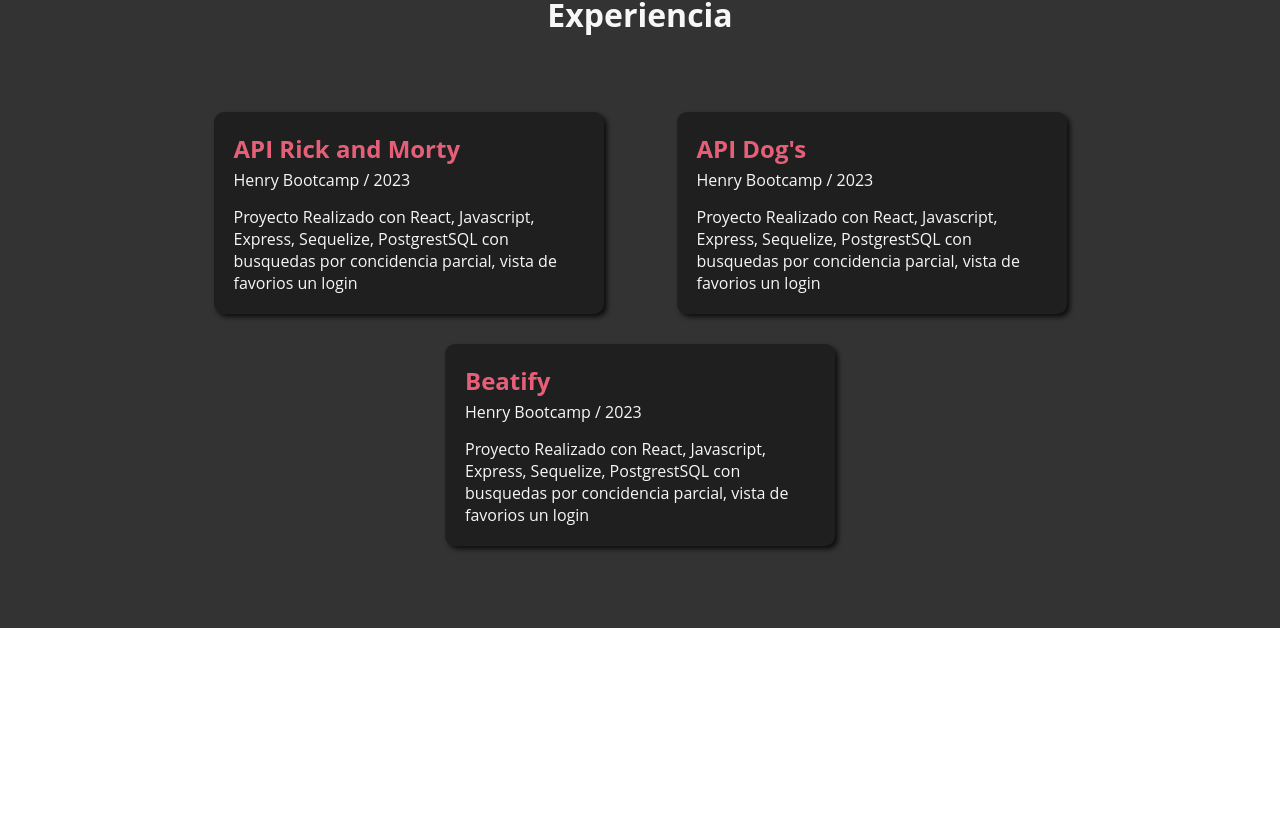
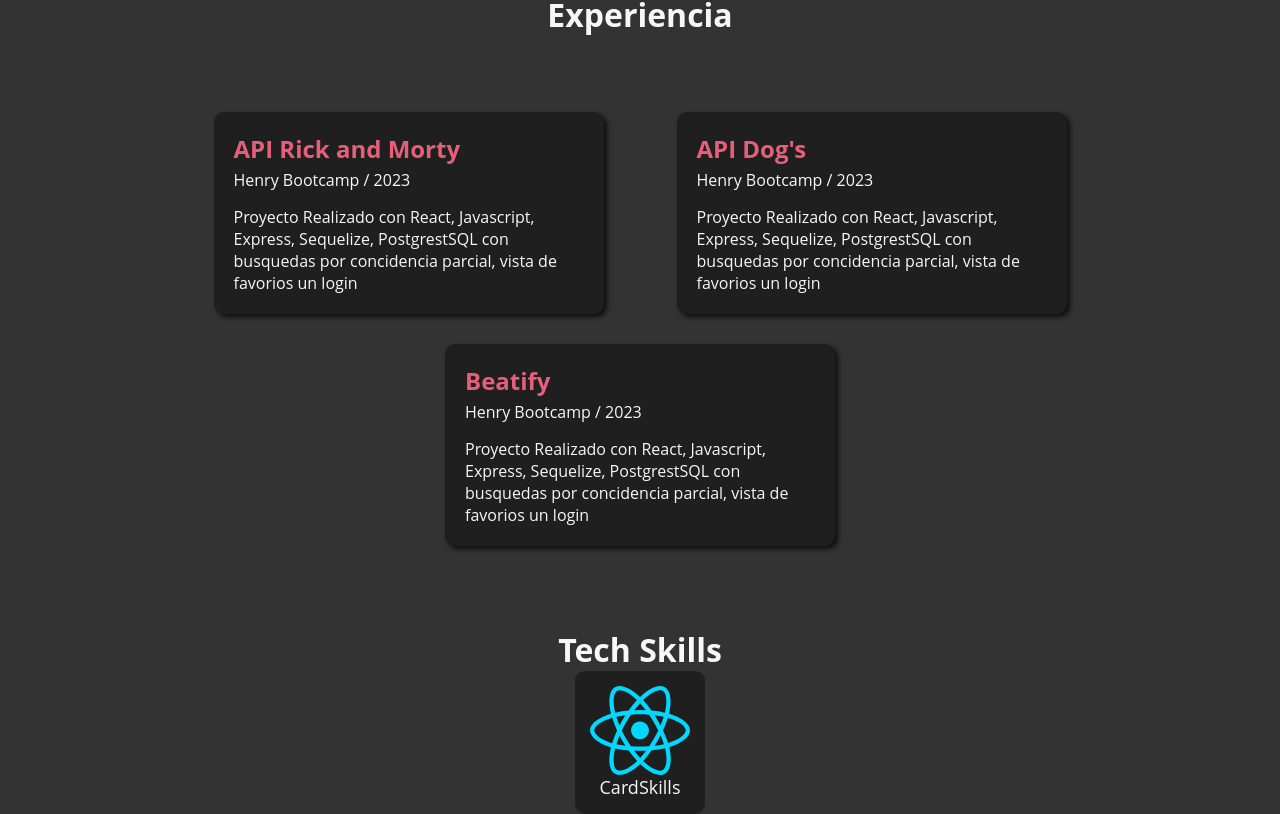
Before and after one commit to lordeber15/Portafolio_Eberson, a React (Vite) app: page /#/ in a window 1280 px wide. Shown: the part 1611-2425 px from the top of the page. Before the commit the page ends 2239 px from the top, so only its background shows below. Built offline with nearby package versions, Linux system fonts and the light colour scheme.

Commit message:
Tech Skills

```diff
--- a/src/App.jsx
+++ b/src/App.jsx
@@ -3,6 +3,7 @@
 import Home from "./view/home/home";
 import About from "./view/sectionAbout/about";
 import Experiencia from "./view/sectionExperiencia/experiencia";
+import Skills from "./view/SectionSoftSkils/skills";
 
 function App() {
   return (
@@ -11,6 +12,7 @@
       <Home />
       <About />
       <Experiencia />
+      <Skills />
     </div>
   );
 }
--- /dev/null
+++ b/src/components/cardsTechSkills/cardTechSkills.jsx
@@ -0,0 +1,12 @@
+import style from "./cardTechSkills.module.css";
+import imagen from "../../assets/react.svg";
+export default function cardSkills() {
+  return (
+    <div className={style.container}>
+      <div className={style.card}>
+        <img className={style.img} src={imagen} />
+        <div className={style.nametech}>CardSkills</div>
+      </div>
+    </div>
+  );
+}
--- /dev/null
+++ b/src/components/cardsTechSkills/cardTechSkills.module.css
@@ -0,0 +1,20 @@
+.container{
+    display: flex;
+    justify-content: center;
+}
+.card{
+    display: flex;
+    justify-content: center;
+    flex-direction: column;
+ border-radius: 10px;
+ background-color: var(--bg);
+ padding: 15px;
+}
+.img{
+    width: 100px;
+}
+.nametech{
+    display: flex;
+    justify-content: center;
+    font-size: 18px;
+}
--- /dev/null
+++ b/src/view/SectionSoftSkils/skills.jsx
@@ -0,0 +1,10 @@
+import style from "./skills.module.css";
+import CardSkills from "../../components/cardsTechSkills/cardTechSkills";
+export default function skills() {
+  return (
+    <div className={style.container}>
+      <h1 className={style.title}>Tech Skills</h1>
+      <CardSkills />
+    </div>
+  );
+}
--- /dev/null
+++ b/src/view/SectionSoftSkils/skills.module.css
@@ -0,0 +1,11 @@
+.container{
+    background-color: var(--bg-alt);
+    color: var(--text);
+    display: flex;
+    justify-content: center;
+    flex-direction: column;
+}
+.title{
+    display: flex;
+    justify-content: center;
+}
```
